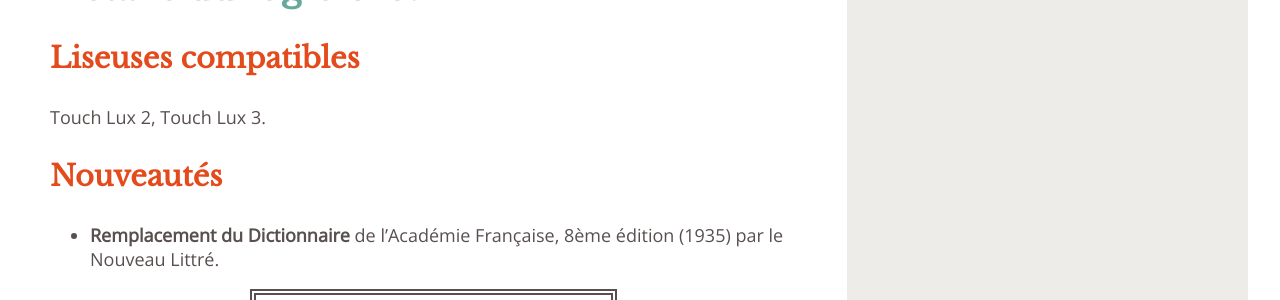
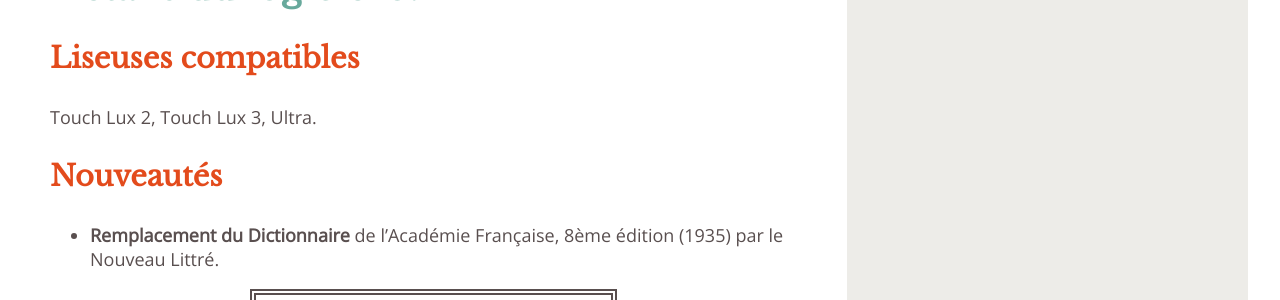
Before and after one commit to TEA-ebook/help-center, a Jekyll site: the page built from _pages/maj.md, in a window 1280 px wide and 900 px high, scrolled down 4158 px. Shown: the part 155-455 px from the top of the window. Built offline with Jekyll 4.4.1, drawn with Linux system fonts in a browser that asks for light colours; some of the changed text lies outside the part shown.

Commit message:
MàJ de la page MàJ pour le firmware 5.14 Ultra

```diff
--- a/_pages/maj.md
+++ b/_pages/maj.md
@@ -84,7 +84,7 @@
 
 ### Liseuses compatibles
 
-Touch Lux 2, Touch Lux 3.
+Touch Lux 2, Touch Lux 3, Ultra.
 
 {% include anchor.html id="nouveautes" label="Nouveautés" %}
 
```
Also changed, not shown: other parts of _pages/maj.md (+1 -1 lines).
